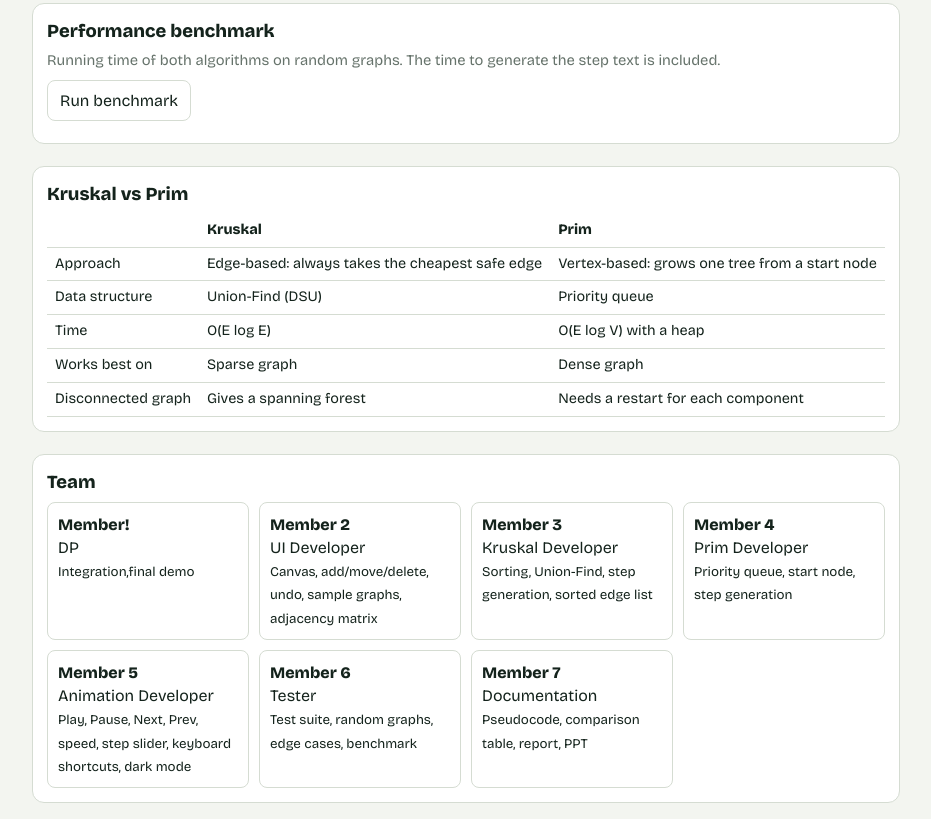
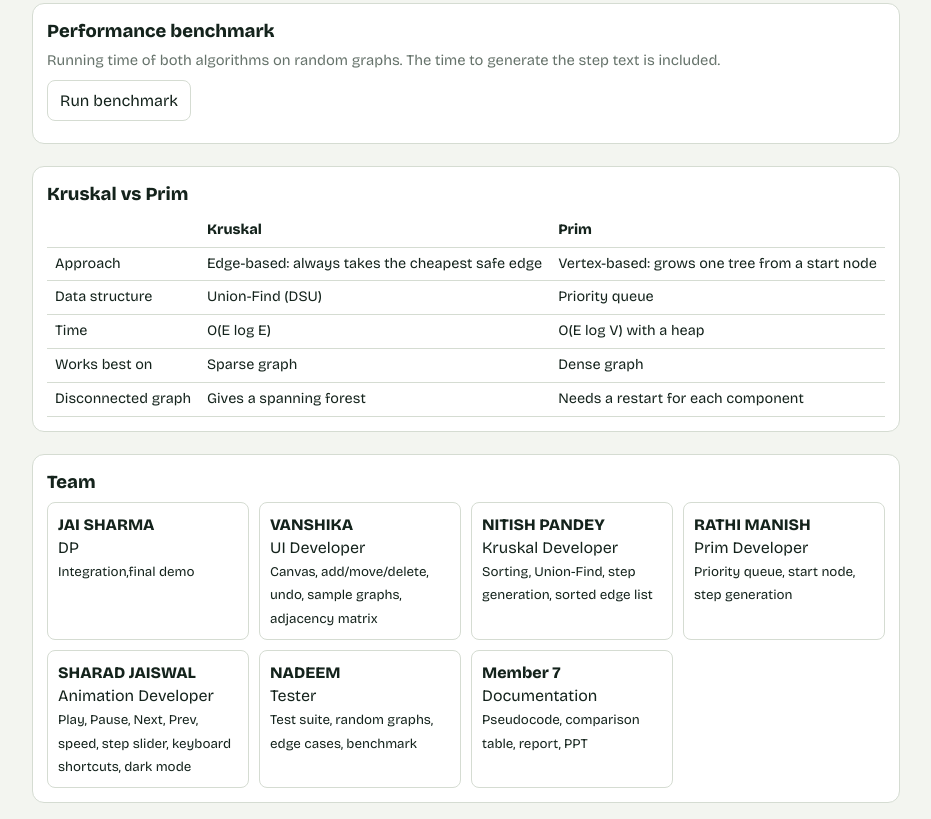
Before and after one commit to nitishpandey001/MST_DAA_Project, a plain HTML site: page index.html in a window 1280 px wide. Shown: the part 2234-3053 px from the top of the page, without its empty margins (174-1105 px from the left). Drawn offline with nearby package versions, Linux system fonts and the light colour scheme.

Commit message:
Update team member names in index.html

```diff
--- a/index.html
+++ b/index.html
@@ -301,7 +301,7 @@ $('tt').onclick=()=>{
   nodes=sn;edges=se;
   $('tr').innerHTML=R.join('');
 };
-const TEAM=[["Member!","DP","Integration,final demo"],["Member 2","UI Developer","Canvas, add/move/delete, undo, sample graphs, adjacency matrix"],["Member 3","Kruskal Developer","Sorting, Union-Find, step generation, sorted edge list"],["Member 4","Prim Developer","Priority queue, start node, step generation"],["Member 5","Animation Developer","Play, Pause, Next, Prev, speed, step slider, keyboard shortcuts, dark mode"],["Member 6","Tester","Test suite, random graphs, edge cases, benchmark"],["Member 7","Documentation","Pseudocode, comparison table, report, PPT"]];
+const TEAM=[["JAI SHARMA","DP","Integration,final demo"],["VANSHIKA","UI Developer","Canvas, add/move/delete, undo, sample graphs, adjacency matrix"],["NITISH PANDEY","Kruskal Developer","Sorting, Union-Find, step generation, sorted edge list"],["RATHI MANISH","Prim Developer","Priority queue, start node, step generation"],["SHARAD JAISWAL","Animation Developer","Play, Pause, Next, Prev, speed, step slider, keyboard shortcuts, dark mode"],["NADEEM","Tester","Test suite, random graphs, edge cases, benchmark"],["Member 7","Documentation","Pseudocode, comparison table, report, PPT"]];
 $('tm').innerHTML=TEAM.map(t=>`<div><b>${t[0]}</b><br>${t[1]}<br><small>${t[2]}</small></div>`).join('');
 const HI=[];
 function snap(){const j=JSON.stringify({nodes,edges});if(HI[HI.length-1]!==j){HI.push(j);if(HI.length>60)HI.shift()}}
```
